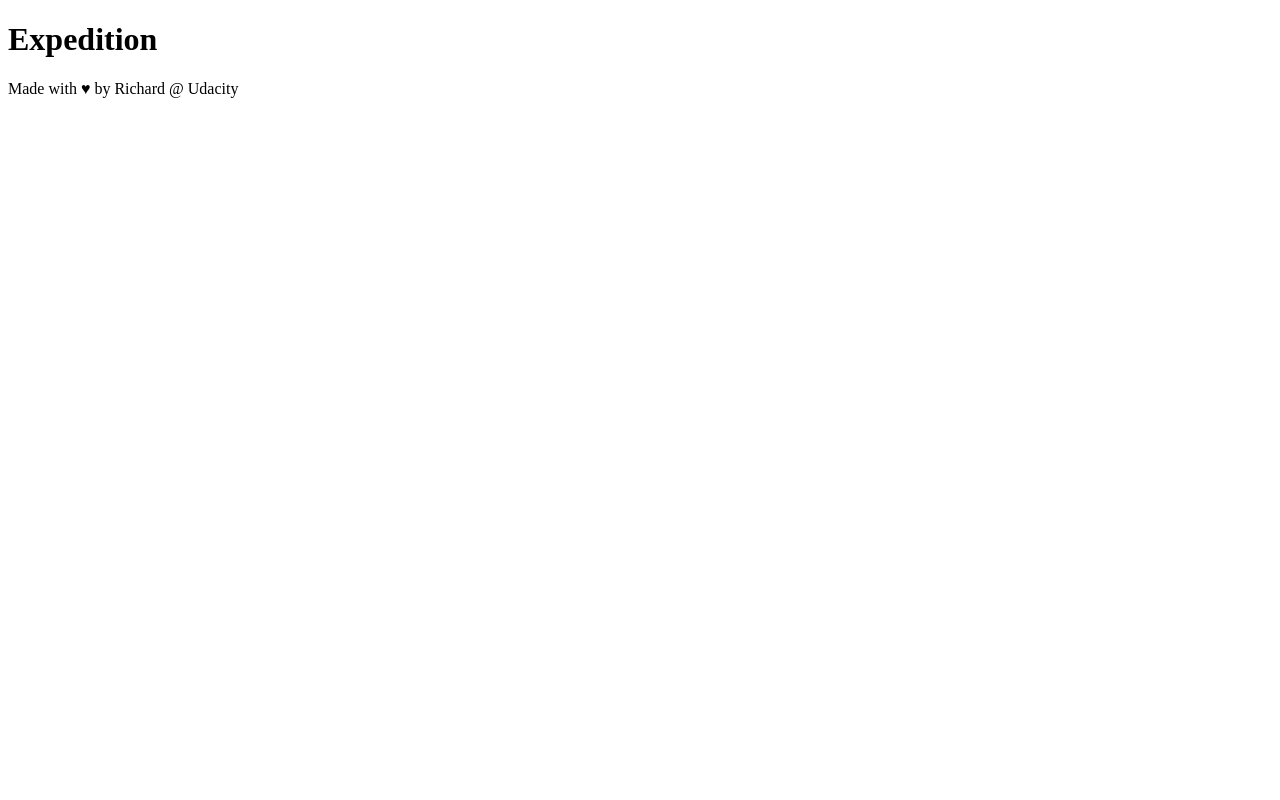
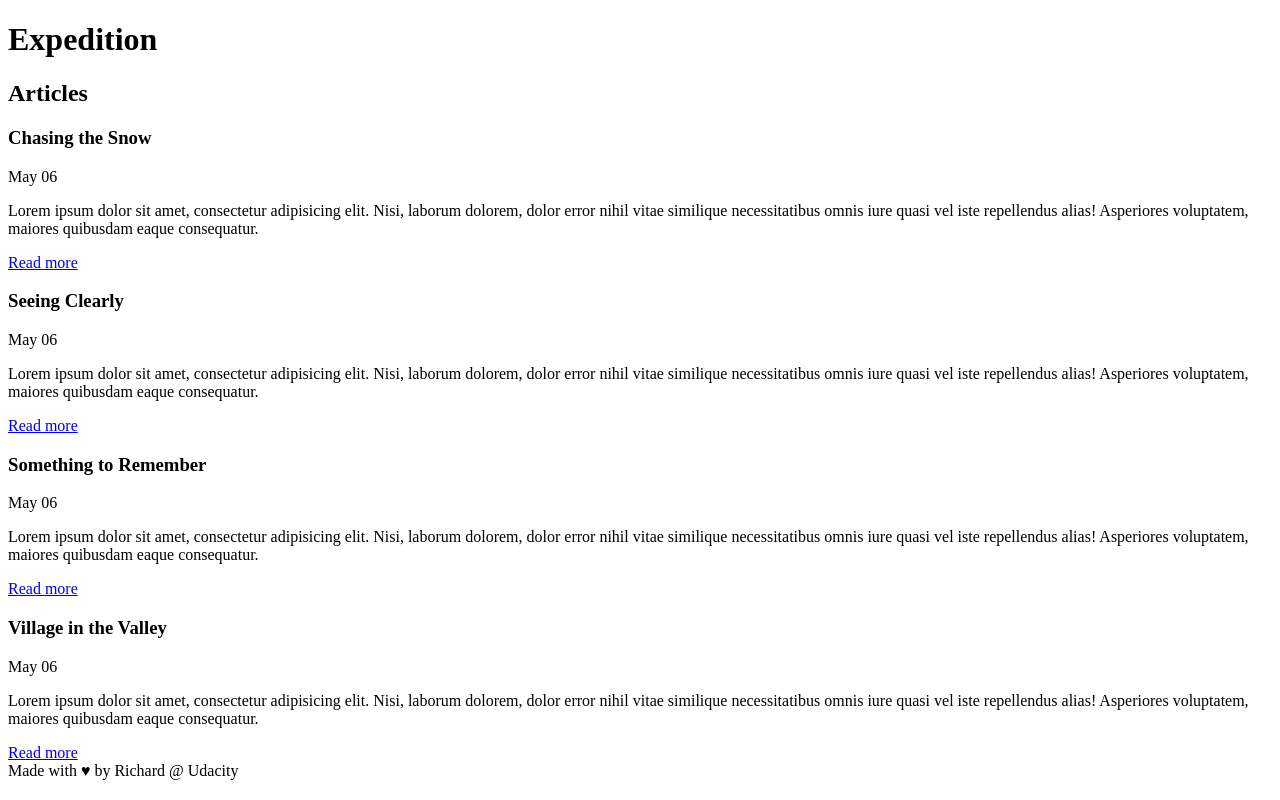
Before and after one commit to udacity/course-git-blog-project, a plain HTML site: page index.html in a window 1280 px wide. Drawn offline with Linux system fonts and the light colour scheme.

Commit message:
Add article content

```diff
--- a/index.html
+++ b/index.html
@@ -13,7 +13,53 @@
         <h1>Expedition</h1>
     </header>
 
-    <main></main>
+    <main>
+        <h2>Articles</h2>
+
+        <article>
+            <header>
+                <h3>Chasing the Snow</h3>
+                <time datetime="2016-05-06T19:00">May 06</time>
+            </header>
+
+            <p>Lorem ipsum dolor sit amet, consectetur adipisicing elit. Nisi, laborum dolorem, dolor error nihil vitae similique necessitatibus omnis iure quasi vel iste repellendus alias! Asperiores voluptatem, maiores quibusdam eaque consequatur.</p>
+
+            <a href="#">Read more</a>
+        </article>
+
+        <article>
+            <header>
+                <h3>Seeing Clearly</h3>
+                <time datetime="2016-05-06T19:00">May 06</time>
+            </header>
+
+            <p>Lorem ipsum dolor sit amet, consectetur adipisicing elit. Nisi, laborum dolorem, dolor error nihil vitae similique necessitatibus omnis iure quasi vel iste repellendus alias! Asperiores voluptatem, maiores quibusdam eaque consequatur.</p>
+
+            <a href="#">Read more</a>
+        </article>
+
+        <article>
+            <header>
+                <h3>Something to Remember</h3>
+                <time datetime="2016-05-06T19:00">May 06</time>
+            </header>
+
+            <p>Lorem ipsum dolor sit amet, consectetur adipisicing elit. Nisi, laborum dolorem, dolor error nihil vitae similique necessitatibus omnis iure quasi vel iste repellendus alias! Asperiores voluptatem, maiores quibusdam eaque consequatur.</p>
+
+            <a href="#">Read more</a>
+        </article>
+
+        <article>
+            <header>
+                <h3>Village in the Valley</h3>
+                <time datetime="2016-05-06T19:00">May 06</time>
+            </header>
+
+            <p>Lorem ipsum dolor sit amet, consectetur adipisicing elit. Nisi, laborum dolorem, dolor error nihil vitae similique necessitatibus omnis iure quasi vel iste repellendus alias! Asperiores voluptatem, maiores quibusdam eaque consequatur.</p>
+
+            <a href="#">Read more</a>
+        </article>
+    </main>
 
     <aside></aside>
 
```
